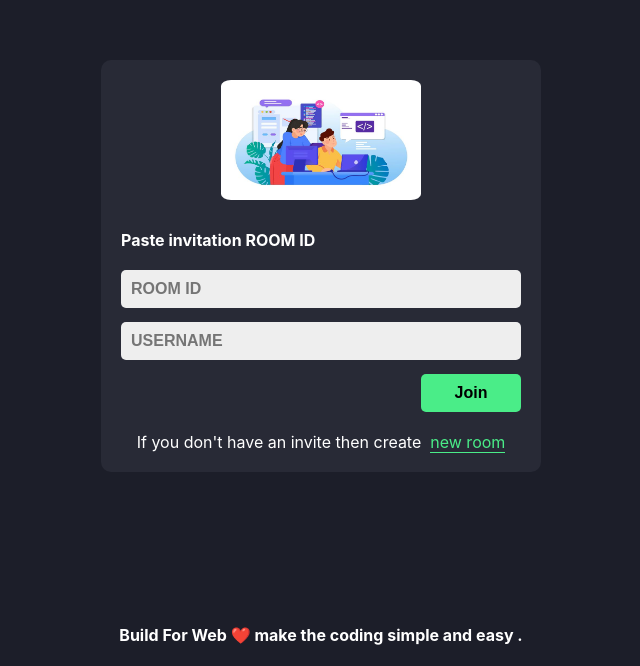
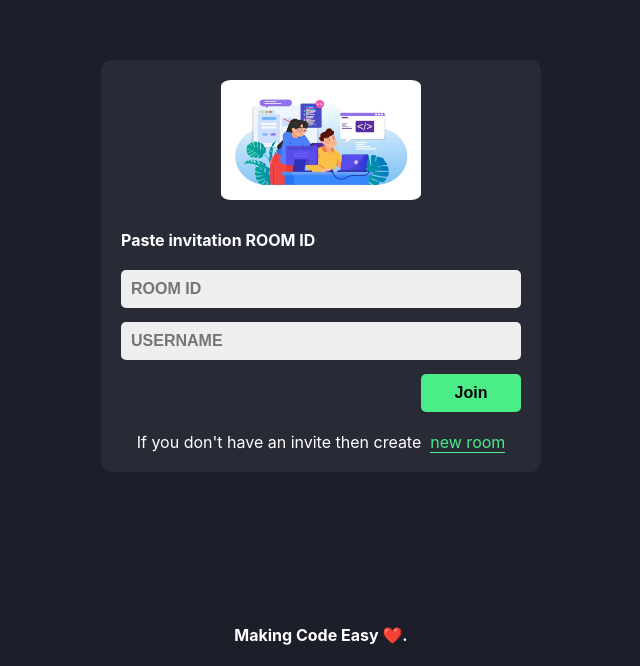
Before and after one commit to HimanshuSingh-08/collabcodex, a React (Create React App) app in the folder code/: page / in a window 1280 px wide. Shown: the part 134-800 px from the top of the page, without its empty margins (319-959 px from the left). Built offline with nearby package versions, Linux system fonts and the light colour scheme.

Commit message:
bug fix in server

```diff
--- a/code/src/pages/EditorPage.js
+++ b/code/src/pages/EditorPage.js
@@ -128,8 +128,10 @@ const EditorPage = () => {
                     }}
                 />
                 <div>
-                    <button>Share Code</button>
-                    <button>Compile Code</button>
+                     <center>
+                       <button className='btn'>Share Code</button>
+                       <button className='btn'> Compile Code</button>
+                     </center>
                 </div>
             </div>
         </div>
--- a/code/src/pages/Home.js
+++ b/code/src/pages/Home.js
@@ -77,7 +77,7 @@ const Home = () => {
             </div>
             <footer>
                 <h4>
-                    Build For Web ❤️ make the coding simple and easy .
+                    Making Code Easy ❤️.
                 </h4>
             </footer>
         </div>
```
Also changed, not shown: code/server.js (+7 -0 lines).
